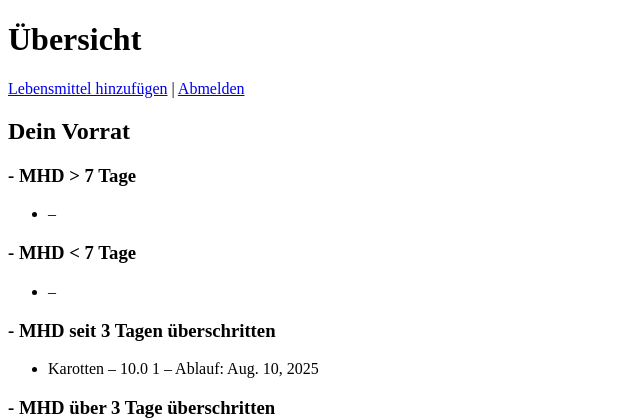
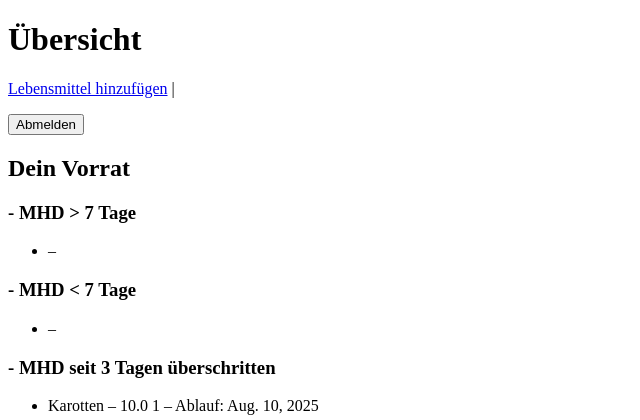
Before and after one commit to sheeshmann/studienarbeit_softwareparadigmen, a Django app: page / in a window 1280 px wide. Shown: the top 420 px of the page, without its empty margins (0-640 px from the left). Run offline with Django 5.2, Linux system fonts and the light colour scheme; the visitor is signed in with stand-in values (Sample User, id 1); data comes from the database, SQL or seed files in the repository.

Commit message:
Logout verändert

```diff
--- a/vorrat/templates/vorrat/overview.html
+++ b/vorrat/templates/vorrat/overview.html
@@ -4,7 +4,10 @@
 <body>
   <h1>Übersicht</h1>
   <p><a href="{% url 'food-add' %}">Lebensmittel hinzufügen</a> |
-     <a href="{% url 'logout' %}">Abmelden</a></p>
+     <form method="post" action="{% url 'logout' %}" style="display:inline">
+       {% csrf_token %}
+       <button type="submit">Abmelden</button>
+     </form>
 
   <h2>Dein Vorrat</h2>
 
```
